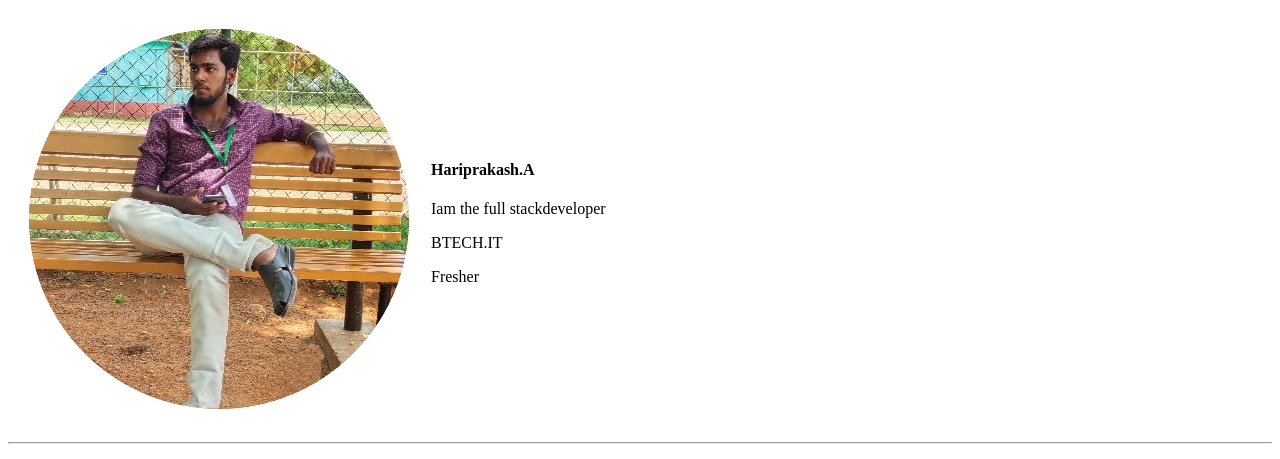
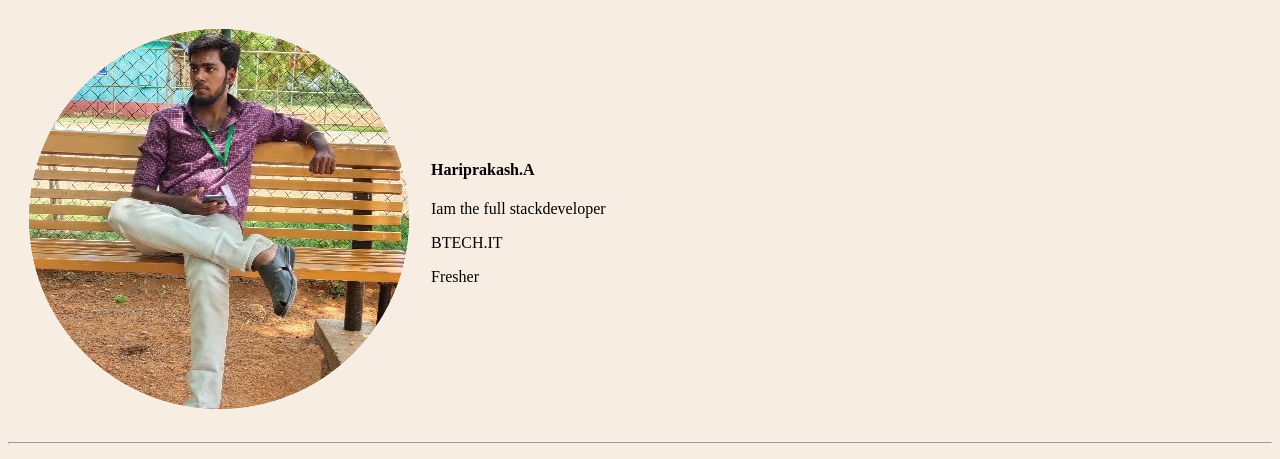
Before and after one commit to harikpm/cv, a plain HTML site: page index.html in a window 1280 px wide. Shown: the top 459 px of the page. Drawn offline with Linux system fonts and the light colour scheme.

Commit message:
adding css

```diff
--- a/index.html
+++ b/index.html
@@ -5,7 +5,7 @@
     <title>Hari</title>
 </head>
 
-<body>
+<body style="background-color: #F8EDE3;">
     <table cellspacing="20">
         <tr>
             <td><img src="image/hari.png" alt=""></td>
```
